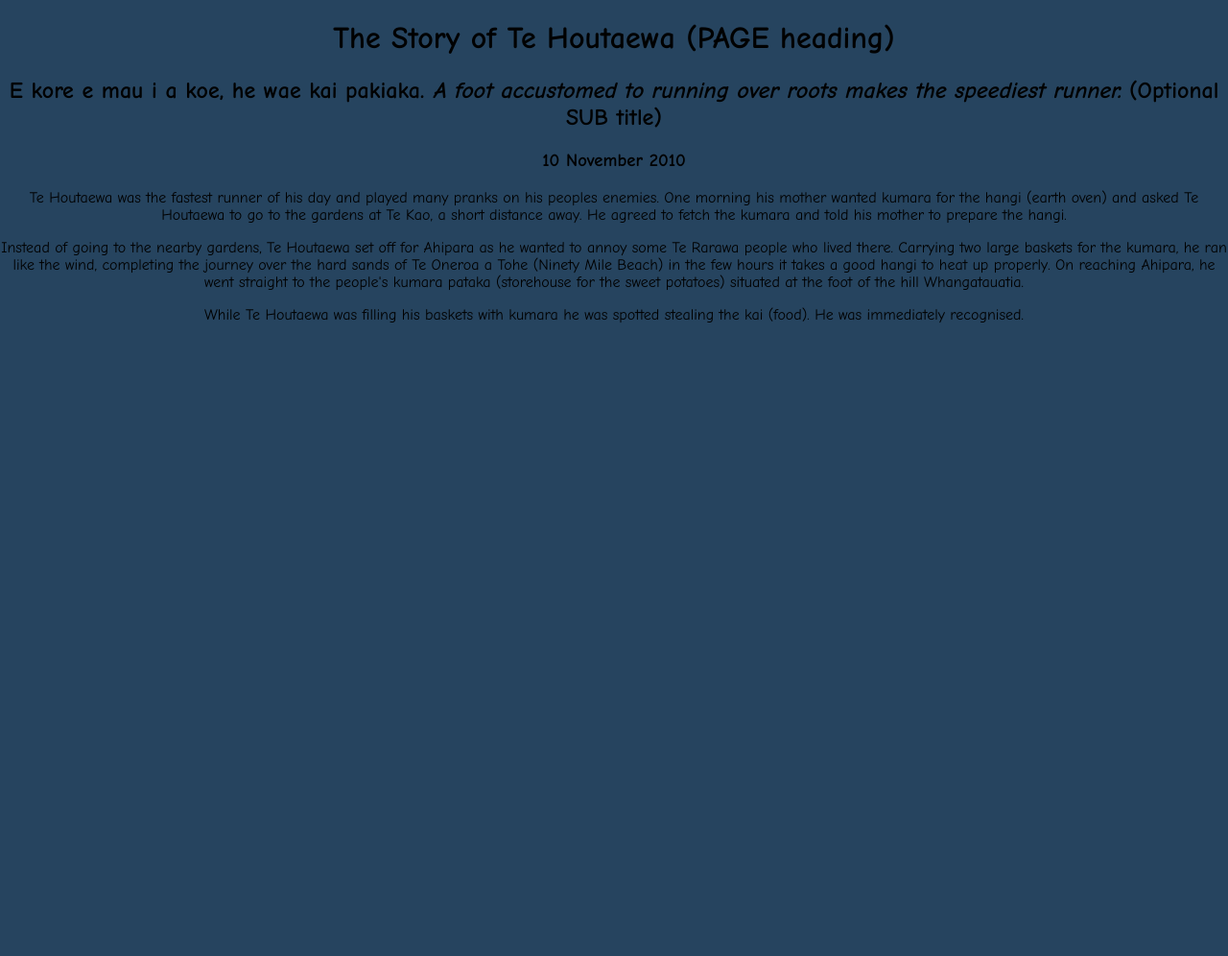
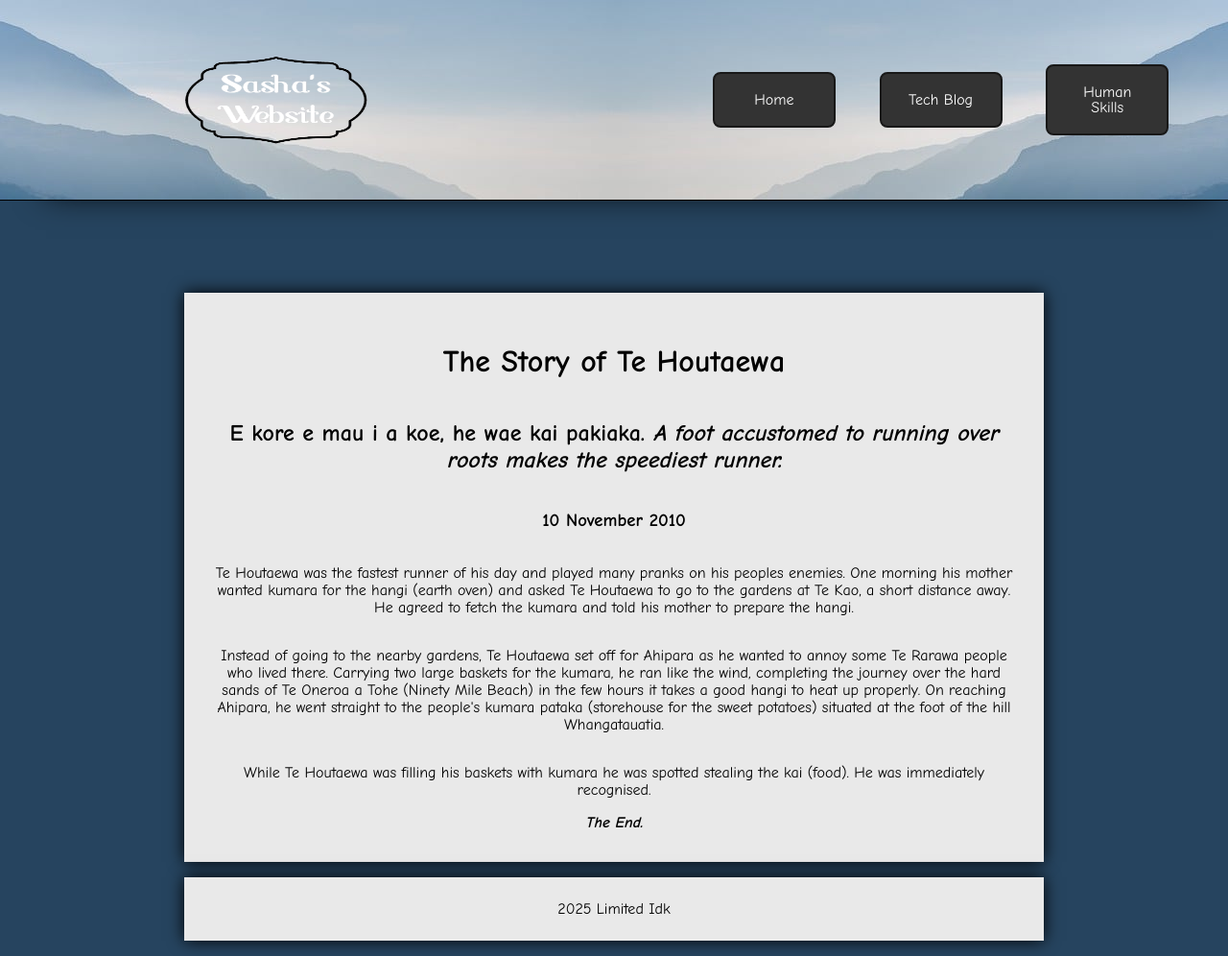
Before and after one commit to SashaDC/SashaDC.github.io, a plain HTML site: page blog/te-houtaewa-template.html in a window 1280 px wide. Shown: the whole page at 96% size. Before the commit the page ends 800 px from the top, so only its background shows below. Drawn offline with Linux system fonts and the light colour scheme.

Commit message:
Tidied up titles and changed spacing for article <p>

```diff
--- a/blog/te-houtaewa-template.html
+++ b/blog/te-houtaewa-template.html
@@ -1,43 +1,61 @@
 <!DOCTYPE html>
-<html>
+<html lang="en">
   <head>
-    <title>Stories and Legends (PAGE title)</title>
+    <title>Stories and Legends - SDC</title>
+    <link rel="icon" href="/images/page-icon.ico" />
     <meta charset="UTF-8" />
-    <link href="../styles/main.css" rel="stylesheet" type="text/css" />
+    <meta name="viewport" content="width=device-width, initial-scale=1" />
+    <link rel="stylesheet" href="/styles/main.css" />
   </head>
-
   <body>
-    <h1>The Story of Te Houtaewa (PAGE heading)</h1>
+    <div class="container">
+      <div class="header">
+        <img
+          src="/images/header-image.png"
+          alt="Sasha's Website"
+          class="logo"
+        />
+        <a href="/index.html" class="home button">Home</a>
+        <a href="/pages/tech-blog.html" class="tech-blog button">Tech Blog</a>
+        <a href="/pages/hs-blog.html" class="hs-blog button">Human Skills</a>
+      </div>
+      <div class="page-content">
+        <h1>The Story of Te Houtaewa</h1>
         <h2>
           E kore e mau i a koe, he wae kai pakiaka.
           <em
-        >A foot accustomed to running over roots makes the speediest runner.</em
+            >A foot accustomed to running over roots makes the speediest
+            runner.</em
           >
-      (Optional SUB title)
         </h2>
         <h3>10 November 2010</h3>
 
         <p>
-      Te Houtaewa was the fastest runner of his day and played many pranks on
-      his peoples enemies. One morning his mother wanted kumara for the hangi
-      (earth oven) and asked Te Houtaewa to go to the gardens at Te Kao, a short
-      distance away. He agreed to fetch the kumara and told his mother to
-      prepare the hangi.
+          Te Houtaewa was the fastest runner of his day and played many pranks
+          on his peoples enemies. One morning his mother wanted kumara for the
+          hangi (earth oven) and asked Te Houtaewa to go to the gardens at Te
+          Kao, a short distance away. He agreed to fetch the kumara and told his
+          mother to prepare the hangi.
         </p>
         <p>
-      Instead of going to the nearby gardens, Te Houtaewa set off for Ahipara as
-      he wanted to annoy some Te Rarawa people who lived there. Carrying two
-      large baskets for the kumara, he ran like the wind, completing the journey
-      over the hard sands of Te Oneroa a Tohe (Ninety Mile Beach) in the few
-      hours it takes a good hangi to heat up properly. On reaching Ahipara, he
-      went straight to the people's kumara pataka (storehouse for the sweet
-      potatoes) situated at the foot of the hill Whangatauatia.
+          Instead of going to the nearby gardens, Te Houtaewa set off for
+          Ahipara as he wanted to annoy some Te Rarawa people who lived there.
+          Carrying two large baskets for the kumara, he ran like the wind,
+          completing the journey over the hard sands of Te Oneroa a Tohe (Ninety
+          Mile Beach) in the few hours it takes a good hangi to heat up
+          properly. On reaching Ahipara, he went straight to the people's kumara
+          pataka (storehouse for the sweet potatoes) situated at the foot of the
+          hill Whangatauatia.
         </p>
         <p>
           While Te Houtaewa was filling his baskets with kumara he was spotted
           stealing the kai (food). He was immediately recognised.
         </p>
-
-    <!-- this is a comment. -->
+        <b><em>The End.</em></b>
+      </div>
+      <footer>
+        <p>2025 Limited Idk</p>
+      </footer>
+    </div>
   </body>
 </html>
--- a/styles/main.css
+++ b/styles/main.css
@@ -57,8 +57,9 @@ body {
   grid-area: a-header;
 }
 
-.article-header {
-  grid-area: a-header;
+.article-text {
+  grid-area: a-text;
+  margin: 1rem;
 }
 
 .article-button {
```
Also changed, not shown: index.html (+1 -1 lines), pages/hs-blog.html (+1 -1 lines), pages/tech-blog.html (+1 -1 lines). Lines whose indentation alone changed are shown as unchanged.
